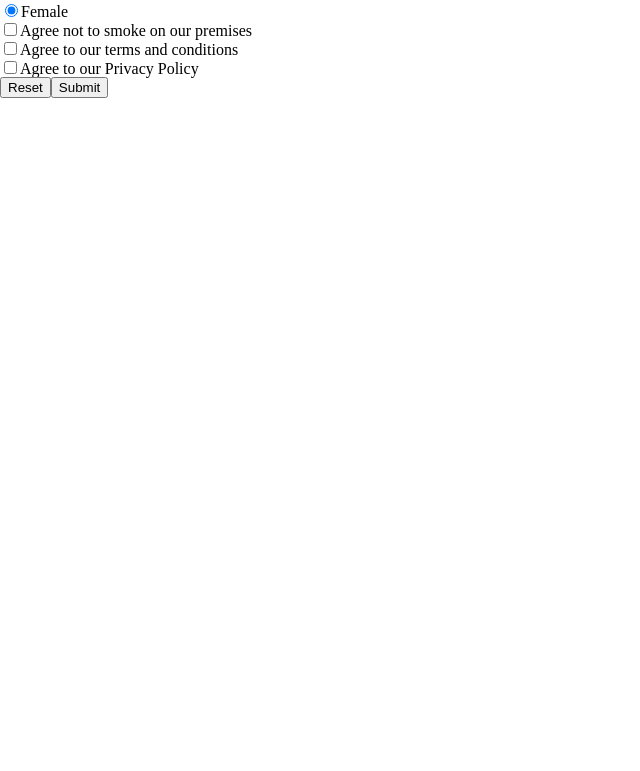
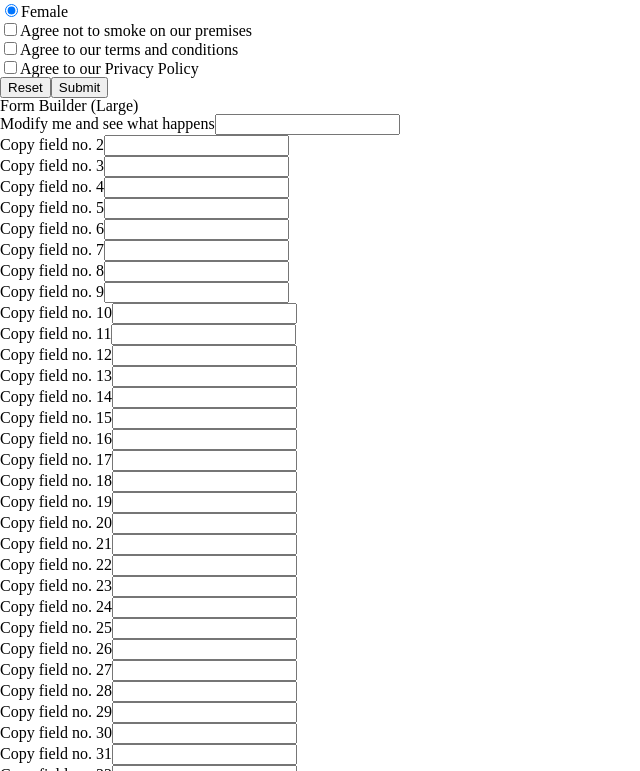
Before and after one commit to Antonrostov/hookmaster, a Next.js app: page / in a window 1280 px wide. Shown: the part 749-1520 px from the top of the page, without its empty margins (0-640 px from the left). Before the commit the page ends 847 px from the top, so only its background shows below. Built offline with nearby package versions, Linux system fonts and the light colour scheme.

Commit message:
Put the large form builder back

```diff
--- a/components/Demo/index.jsx
+++ b/components/Demo/index.jsx
@@ -111,7 +111,10 @@ export default function Demo() {
           <H2>Form Builder</H2>
           <FormBuilder config={formConfig} />
         </div>
-        {}
+        <div className={styles.formBuilderLarge}>
+          <H2>Form Builder (Large)</H2>
+          <FormBuilder config={largeConfig} />
+        </div>
       </div>
     </Layout>
   );
--- a/components/FormBuilder/largeConfig.js
+++ b/components/FormBuilder/largeConfig.js
@@ -7,7 +7,9 @@ for (let i = 0; i < count; i++) {
   graph.addNode(
     prefix + i,
     (props, ref) => {
-      return <FormInput ref={ref} {...props} />;
+      const label =
+        i === 0 ? "Modify me and see what happens" : `Copy field no. ${i + 1}`;
+      return <FormInput label={label} ref={ref} {...props} />;
     },
     { props: {} }
   );
```
